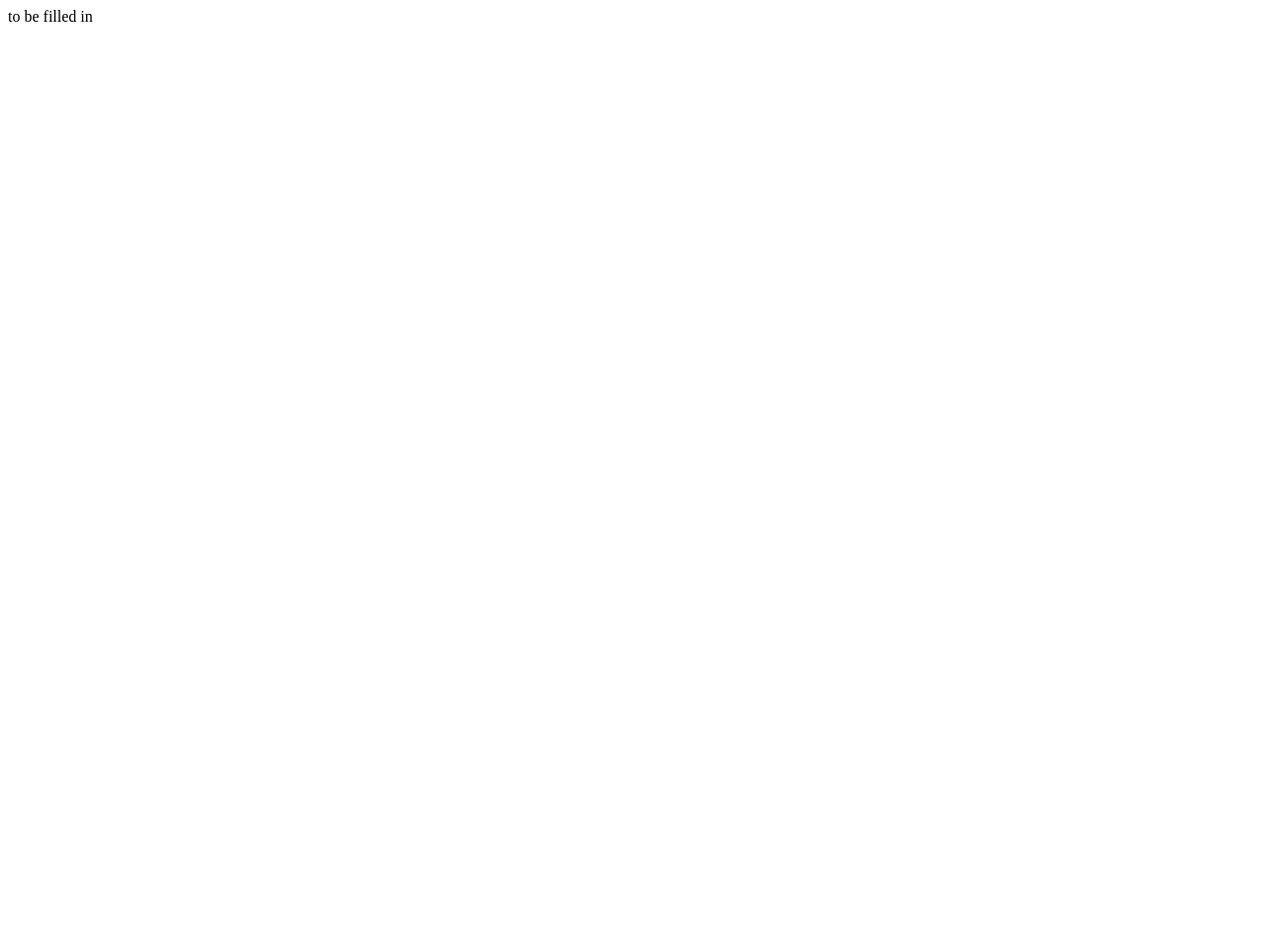
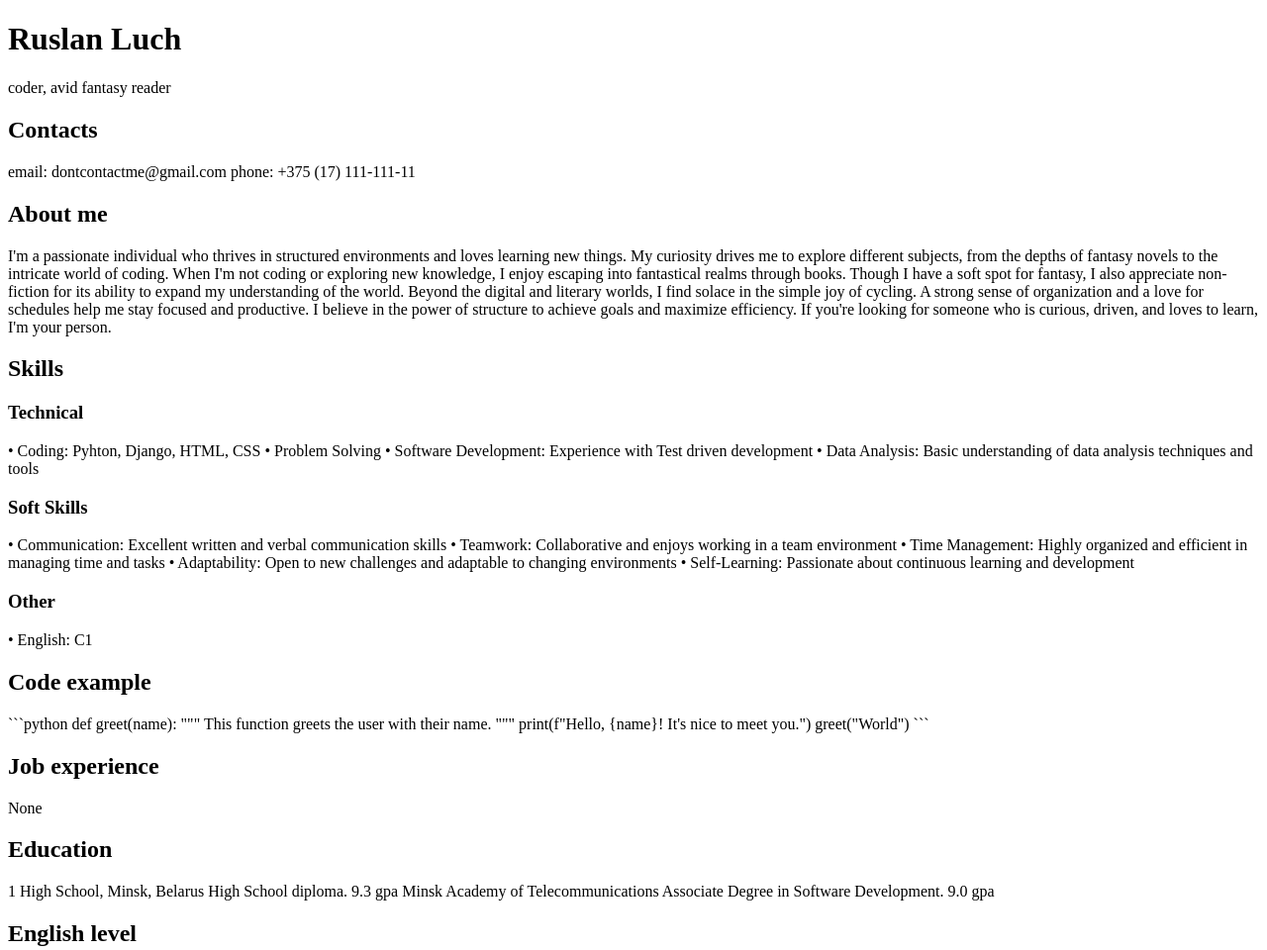
Before and after one commit to Luch-shiy/rsschool-cv, a plain HTML site: page index.html in a window 1280 px wide. Shown: the top 960 px of the page at 99% size. Before the commit the page ends 800 px from the top, so only its background shows below. Drawn offline with Linux system fonts and the light colour scheme; files that its build step writes are made by us from their sources.

Commit message:
feat: add main and fill it with text from markdown file and add footer with apropriate links

````diff
--- a/index.html
+++ b/index.html
@@ -7,6 +7,72 @@
         <link href="css/style.css" rel="stylesheet">
     </head>
     <body>
-    to be filled in
+        <main>
+            <h1>Ruslan Luch</h1>
+            coder, avid fantasy reader
+
+            <h2>Contacts</h2>
+            email: dontcontactme@gmail.com
+            phone: +375 (17) 111-111-11
+
+            <h2>About me</h2>
+            I'm a passionate individual who thrives in structured environments and loves learning new things. My curiosity drives me to explore different subjects, from the depths of fantasy novels to the intricate world of coding.
+
+            When I'm not coding or exploring new knowledge, I enjoy escaping into fantastical realms through books. Though I have a soft spot for fantasy, I also appreciate non-fiction for its ability to expand my understanding of the world.
+
+            Beyond the digital and literary worlds, I find solace in the simple joy of cycling.
+
+            A strong sense of organization and a love for schedules help me stay focused and productive. I believe in the power of structure to achieve goals and maximize efficiency.
+
+            If you're looking for someone who is curious, driven, and loves to learn, I'm your person.
+            <h2>Skills</h2>
+            <h3>Technical</h3>
+            • Coding: Pyhton, Django, HTML, CSS
+            • Problem Solving
+            • Software Development: Experience with Test driven development
+            • Data Analysis: Basic understanding of data analysis techniques and tools
+
+            <h3>Soft Skills</h3>
+            • Communication: Excellent written and verbal communication skills
+            • Teamwork: Collaborative and enjoys working in a team environment
+            • Time Management: Highly organized and efficient in managing time and tasks
+            • Adaptability: Open to new challenges and adaptable to changing environments
+            • Self-Learning: Passionate about continuous learning and development
+
+            <h3>Other</h3>
+            • English: C1
+
+            <h2>Code example</h2>
+            ```python
+            def greet(name):
+              """
+              This function greets the user with their name.
+              """
+              print(f"Hello, {name}! It's nice to meet you.")
+
+            greet("World")
+            ```
+            <h2>Job experience</h2>
+            None
+
+            <h2>Education</h2>
+            1 High School, Minsk, Belarus
+            High School diploma. 9.3 gpa
+
+            Minsk Academy of Telecommunications
+            Associate Degree in Software Development. 9.0 gpa
+
+            <h2>English level</h2>
+            С1
+
+            More than half the time my thoughts have 26 letters. In spare time love to read books in english.
+        </main>
+
+        <footer>
+            <a href="https://github.com/Luch-shiy">GitHub</a>
+            <a href="https://rs.school/courses/javascript-ru">
+                <img src="https://github.com/rolling-scopes-school/tasks/blob/master/tasks/cv/rs-school-logo.svg" alt="course logo">
+            </a>
+        </footer>
     </body>
 </html>
````
